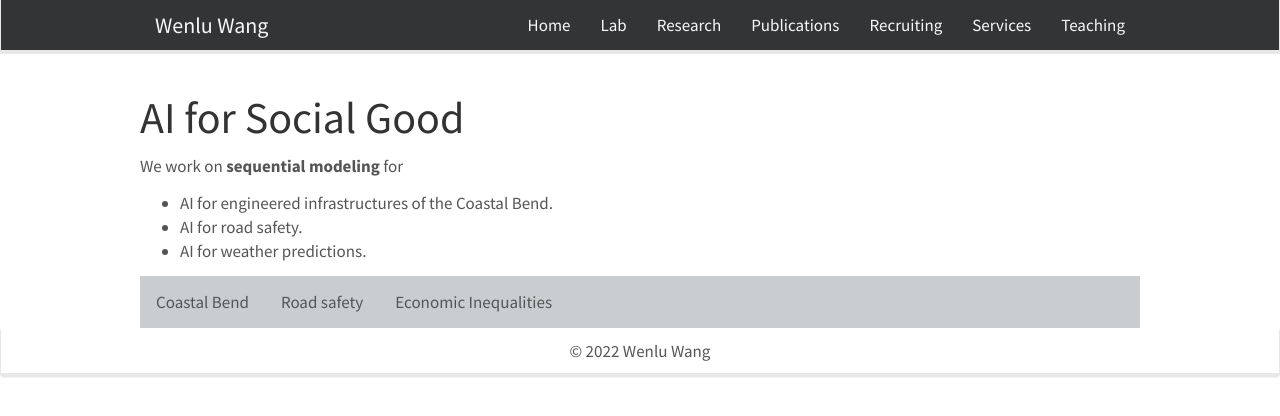
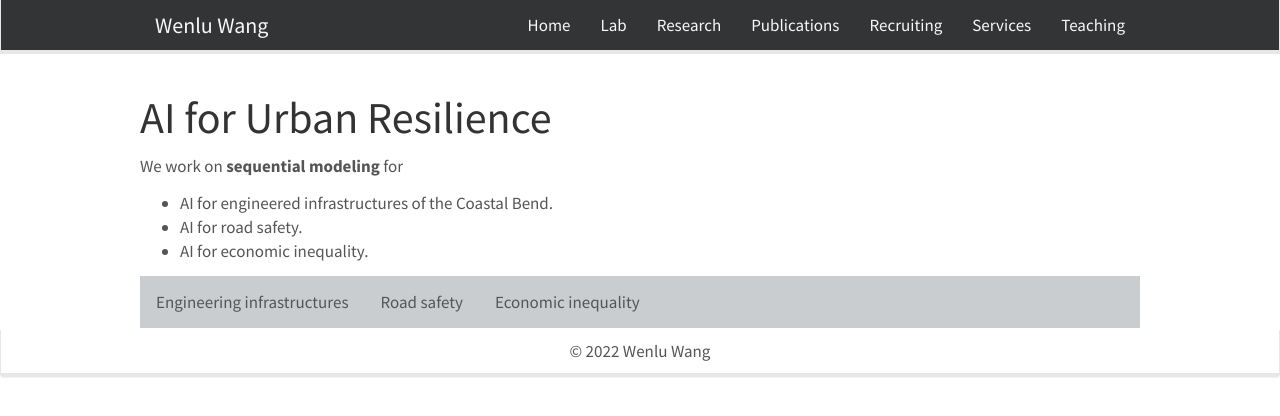
Before and after one commit to WENLU-W/WENLU-W.github.io, a Jekyll site: the page built from docs/_posts/2022-03-01-social.md, in a window 1280 px wide. Shown: the top 416 px of the page. Built offline with Jekyll 4.4.1, drawn with Linux system fonts in a browser that asks for light colours; nearby versions of some CDN libraries.

Commit message:
Update 2022-03-01-social.md

```diff
--- a/docs/_posts/2022-03-01-social.md
+++ b/docs/_posts/2022-03-01-social.md
@@ -1,6 +1,6 @@
 ---
 layout: post
-title:  "AI for Social Good"
+title:  "AI for Urban Resilience"
 date:   2021-09-01 13:27:04 -0400
 categories: Project
 ---
@@ -10,7 +10,7 @@ We work on **sequential modeling** for
 
 - AI for engineered infrastructures of the Coastal Bend.
 - AI for road safety.
-- AI for weather predictions.
+- AI for economic inequality.
 
 
 <!--
@@ -78,13 +78,13 @@ modeling **Spatial-temporal** predictions for
 
 <div class="tab">
 <button class="tablinks" onclick="show(event, 'coastal')">
-        Coastal Bend
+        Engineering infrastructures
 </button>
 <button class="tablinks" onclick="show(event, 'road')">
         Road safety
 </button>
 <button class="tablinks" onclick="show(event, 'economic')">
-        Economic Inequalities
+        Economic inequality
 </button>
 </div>
 
```
